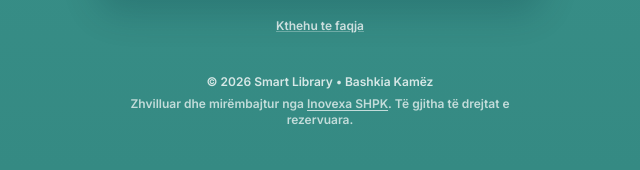
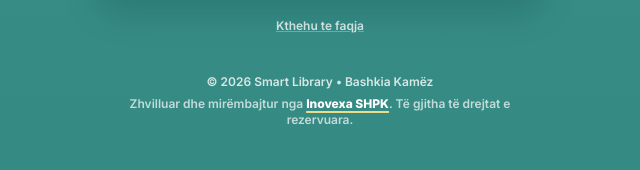
Before and after one commit to fatoslala12/biblioteka, a Django app: page /hyr/ in a window 1280 px wide. Shown: the part 630-800 px from the top of the page, without its empty margins (320-960 px from the left). Run offline with Django 5.2, Linux system fonts and the light colour scheme; parts of the project's set-up code (start-up, migrations or seed data) failed here and were passed over; some libraries are stand-ins or nearby versions.

Commit message:
Permireson stilin e linkut Inovexa qe te dallohet si i klikueshem.
Co-authored-by: Cursor <cursoragent@cursor.com>

```diff
--- a/cms/templates/cms/includes/_inovexa_credit.html
+++ b/cms/templates/cms/includes/_inovexa_credit.html
@@ -1 +1 @@
-Zhvilluar dhe mirëmbajtur nga <a href="https://inovexa.al/" target="_blank" rel="noopener noreferrer" class="font-semibold underline decoration-current/40 underline-offset-2 transition hover:decoration-current">Inovexa SHPK</a>. Të gjitha të drejtat e rezervuara.
+Zhvilluar dhe mirëmbajtur nga <a href="https://inovexa.al/" target="_blank" rel="noopener noreferrer" class="font-extrabold text-white underline decoration-2 underline-offset-[3px] decoration-amber-200/90 hover:text-amber-200 hover:decoration-amber-100 transition-colors">Inovexa SHPK</a>. Të gjitha të drejtat e rezervuara.
```
